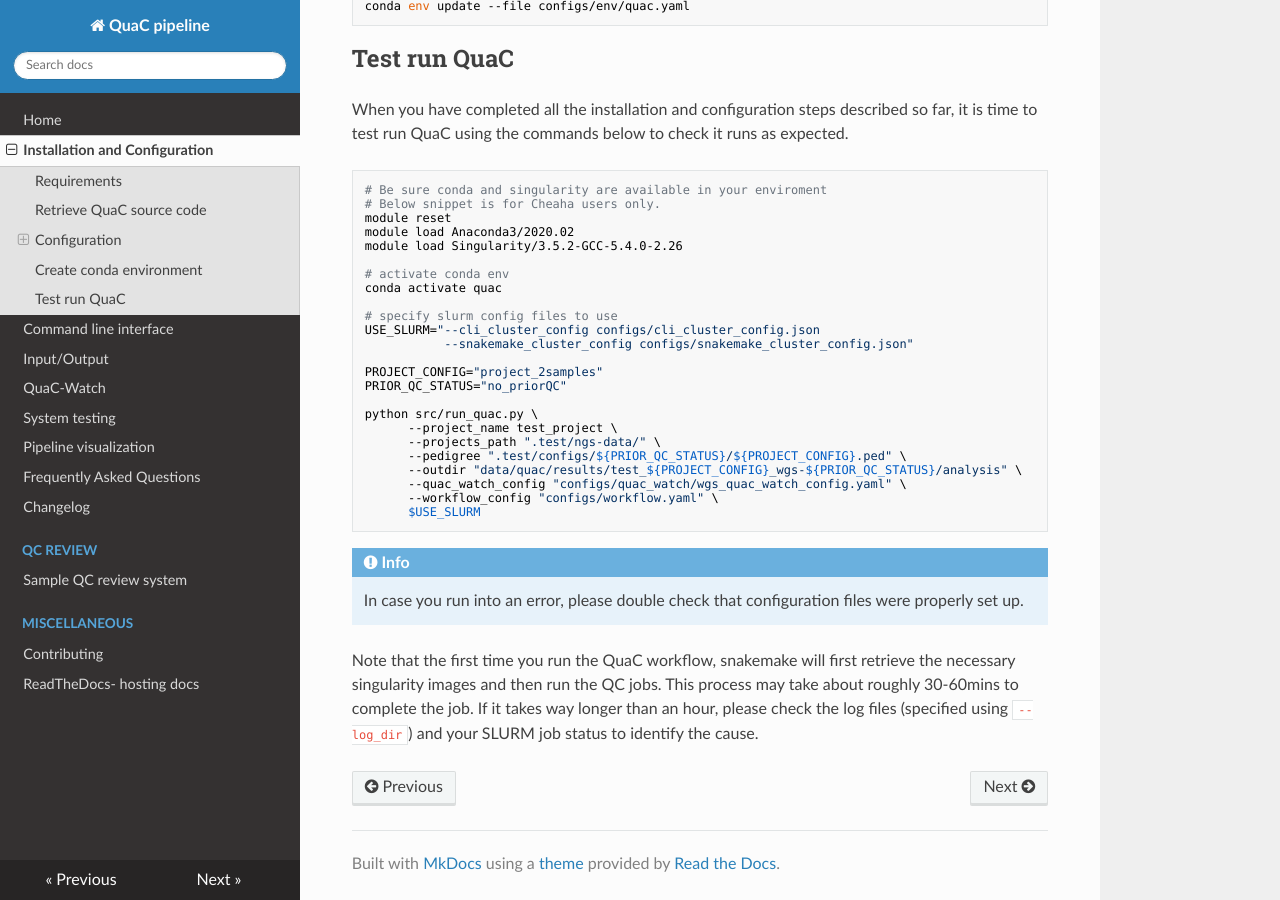
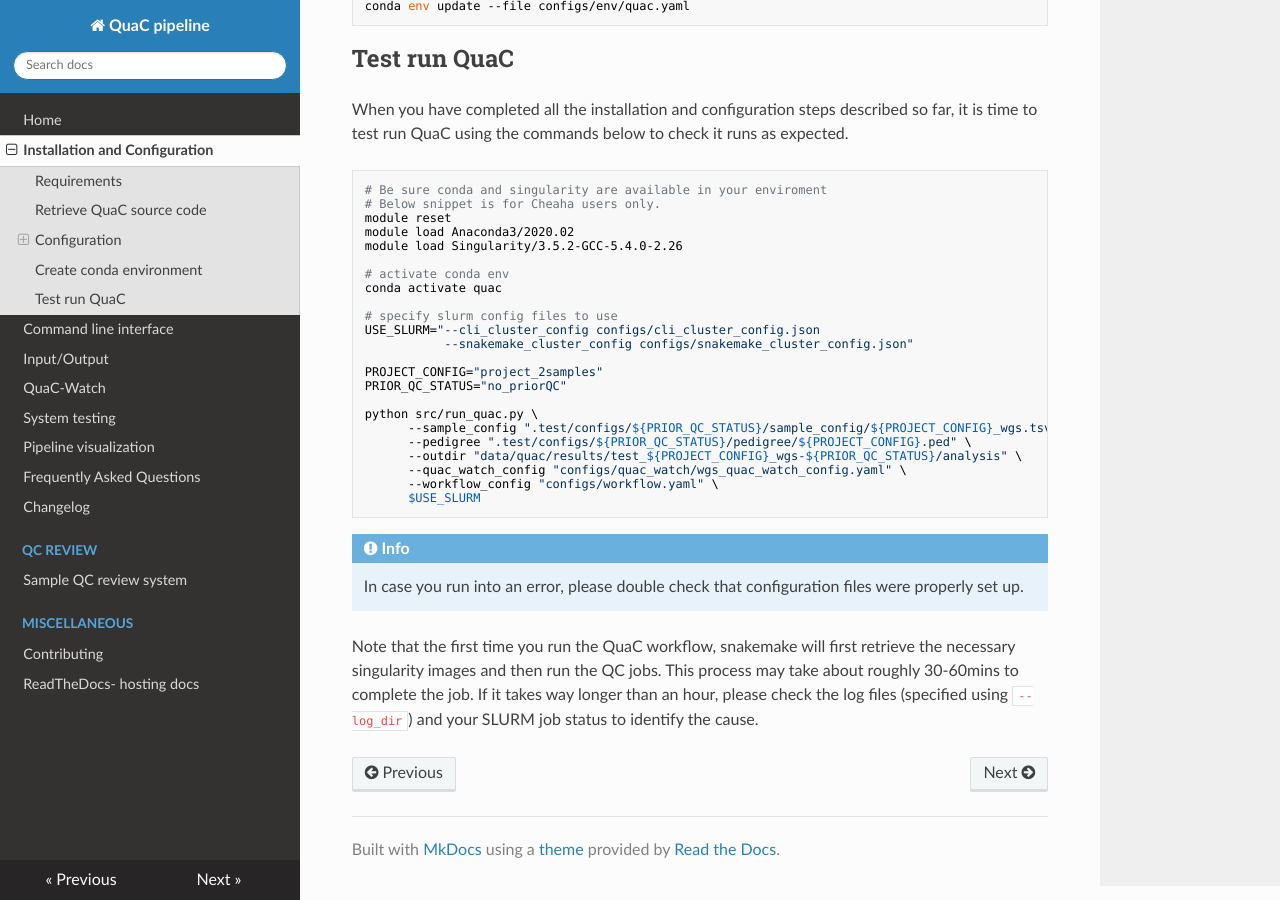
Before and after one commit to uab-cgds-worthey/quac, an MkDocs documentation site: the page built from docs/installation_configuration.md, in a window 1280 px wide and 900 px high, scrolled down 3871 px. Built offline with MkDocs 1.6.1, drawn with Linux system fonts in a browser that asks for light colours; nearby versions of some CDN libraries.

Commit message:
updates install test cmd

```diff
--- a/docs/installation_configuration.md
+++ b/docs/installation_configuration.md
@@ -207,9 +207,8 @@
 PRIOR_QC_STATUS="no_priorQC"
 
 python src/run_quac.py \
-      --project_name test_project \
-      --projects_path ".test/ngs-data/" \
-      --pedigree ".test/configs/${PRIOR_QC_STATUS}/${PROJECT_CONFIG}.ped" \
+      --sample_config ".test/configs/${PRIOR_QC_STATUS}/sample_config/${PROJECT_CONFIG}_wgs.tsv" \
+      --pedigree ".test/configs/${PRIOR_QC_STATUS}/pedigree/${PROJECT_CONFIG}.ped" \
       --outdir "data/quac/results/test_${PROJECT_CONFIG}_wgs-${PRIOR_QC_STATUS}/analysis" \
       --quac_watch_config "configs/quac_watch/wgs_quac_watch_config.yaml" \
       --workflow_config "configs/workflow.yaml" \
```
